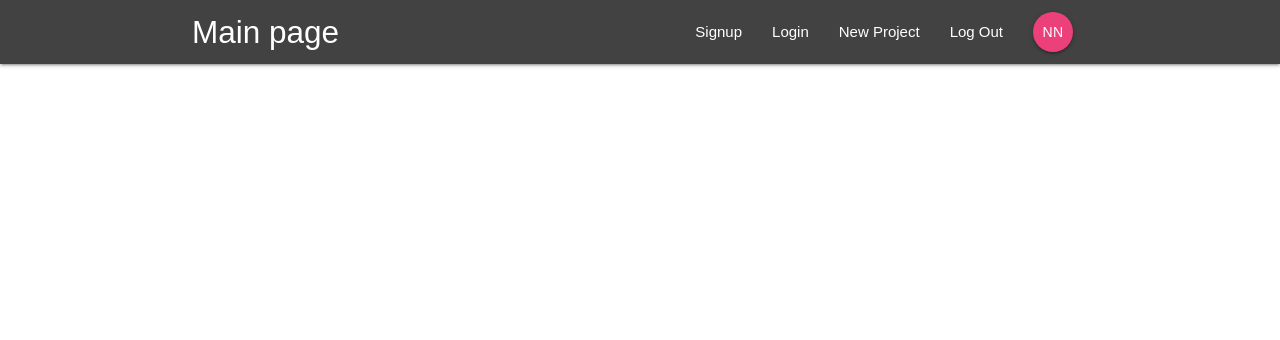
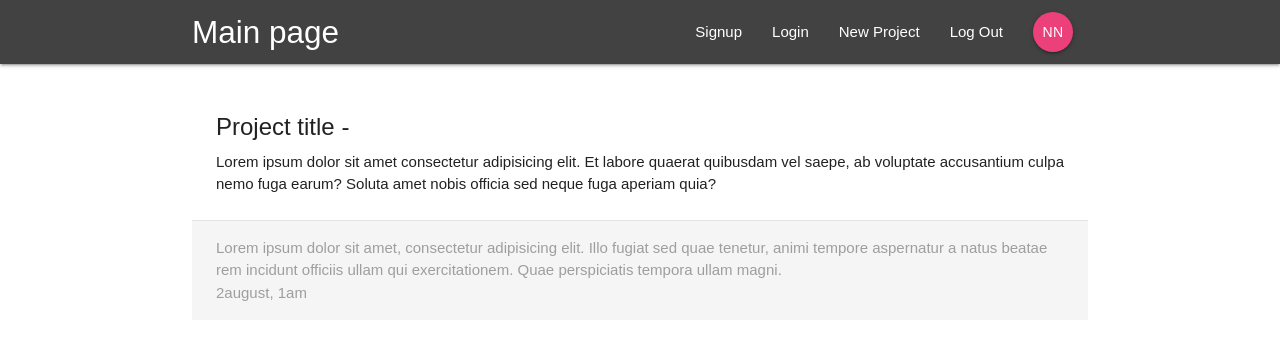
Before and after one commit to ciwwan1980/router-with-redux, a React (Create React App) app: page /project/1 in a window 1280 px wide. Shown: the top 340 px of the page. Built offline with nearby package versions, Linux system fonts and the light colour scheme.

Commit message:
adding-project/:id-to-app

```diff
--- a/src/App.js
+++ b/src/App.js
@@ -2,6 +2,7 @@ import React, { Component } from 'react';
 import { BrowserRouter, Switch, Route } from 'react-router-dom'
 import Navbar from './components/layout/Navbar'
 import Dashboard from './components/dashboard/Dashboard'
+import ProjectDetails from './components/projects/ProjectDetails'
 
 class App extends Component {
   render() {
@@ -11,6 +12,7 @@ class App extends Component {
           <Navbar />
           <Switch>
             <Route exact path='/' component={Dashboard} />
+            <Route path='/project/:id' component={ProjectDetails}/>
           </Switch>
         </div>
       </BrowserRouter>
--- /dev/null
+++ b/src/components/projects/ProjectDetails.js
@@ -0,0 +1,21 @@
+import React from 'react'
+
+const ProjectDetails = (props) => {
+ console.log(props, "props from router")
+  return (
+    <div className="container section project-details">
+      <div className="card z-depth-0">
+        <div className="card-content">
+          <span className="card-title">Project title -</span>
+          <p>Lorem ipsum dolor sit amet consectetur adipisicing elit. Et labore quaerat quibusdam vel saepe, ab voluptate accusantium culpa nemo fuga earum? Soluta amet nobis officia sed neque fuga aperiam quia?</p>
+        </div>
+        <div className="card-action grey lighten-4 grey-text">
+          <div>Lorem ipsum dolor sit amet, consectetur adipisicing elit. Illo fugiat sed quae tenetur, animi tempore aspernatur a natus beatae rem incidunt officiis ullam qui exercitationem. Quae perspiciatis tempora ullam magni.</div>
+          <div>2august, 1am</div>
+        </div>
+      </div>
+    </div>
+  )
+}
+
+export default ProjectDetails
--- a/src/components/projects/ProjectSummary.js
+++ b/src/components/projects/ProjectSummary.js
@@ -5,7 +5,7 @@ const ProjectSummary = () => {
     <div className="card z-depth-0 project-summary">
       <div className="card-content grey-text text-darken-3">
         <span className="card-title ">Project title</span>
-        <p>Lorem ipsum dolor sit, amet consectetur adipisicing elit. Suscipit neque fugiat ullam consequuntur mollitia ipsam. Commodi mollitia velit tenetur amet unde rerum perferendis numquam deleniti adipisci, eligendi consectetur repudiandae natus.</p>
+        <p>press, See the content</p>
         <p className="grey-text">3rd September, 2am</p>
       </div>
     </div>
```
